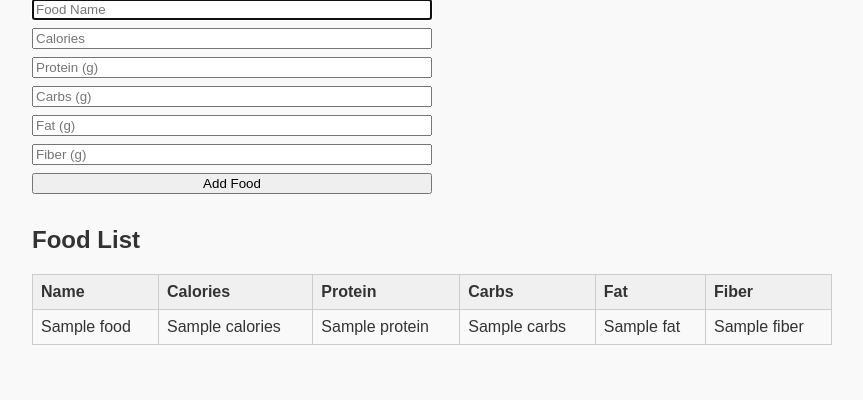
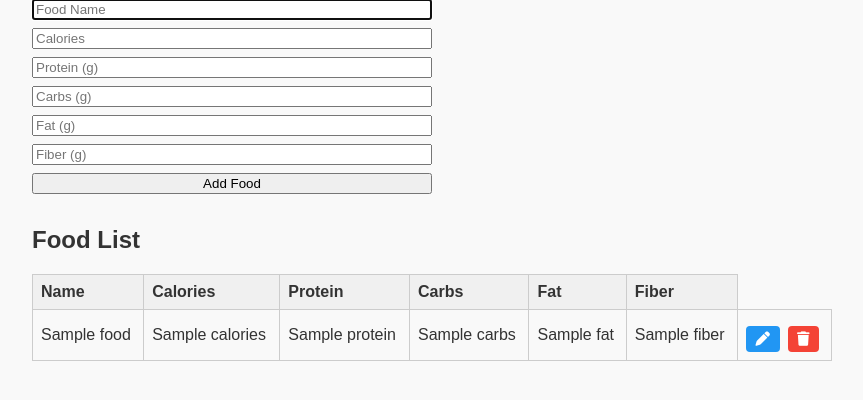
Before and after one commit to laurafigueras64/nutrition_app, a Flask app: template templates/foods.html in a window 1280 px wide. Shown: the part 214-614 px from the top of the page, without its empty margins (208-1071 px from the left). Run offline with Flask 3, Linux system fonts and the light colour scheme; the template is opened without the code that fills it: most values are stand-ins (such as "Sample title", 1, 10 or a date in 2020).

Commit message:
feat: add option to edit or delete food

```diff
--- a/app.py
+++ b/app.py
@@ -64,6 +64,40 @@ def foods():
     foods = conn.execute("SELECT * FROM foods").fetchall()
     app.logger.info("Displayed food list")
     return render_template('foods.html', foods=foods)
+
+@app.route('/foods/delete/<int:food_id>', methods=['POST'])
+def delete_food(food_id):
+    try:
+        conn = get_db()
+        conn.execute("DELETE FROM foods WHERE id = ?", (food_id,))
+        conn.commit()
+        app.logger.info(f"Deleted food ID {food_id}")
+    except Exception as e:
+        app.logger.error(f"Error deleting food ID {food_id}: {e}")
+    return redirect('/foods')
+
+@app.route('/foods/edit/<int:food_id>', methods=['GET', 'POST'])
+def edit_food(food_id):
+    conn = get_db()
+    if request.method == 'POST':
+        try:
+            name = request.form['name']
+            calories = float(request.form.get('calories', 0))
+            protein = float(request.form.get('protein', 0))
+            carbs = float(request.form.get('carbs', 0))
+            fat = float(request.form.get('fat', 0))
+            conn.execute("""
+                UPDATE foods
+                SET name = ?, calories = ?, protein = ?, carbs = ?, fat = ?
+                WHERE id = ?
+            """, (name, calories, protein, carbs, fat, food_id))
+            conn.commit()
+            app.logger.info(f"Updated food ID {food_id}")
+            return redirect('/foods')
+        except Exception as e:
+            app.logger.error(f"Error updating food: {e}")
+    food = conn.execute("SELECT * FROM foods WHERE id = ?", (food_id,)).fetchone()
+    return render_template('edit_food.html', food=food)
 
 # ----------------------
 # RECIPE MANAGEMENT
--- a/static/style.css
+++ b/static/style.css
@@ -88,3 +88,67 @@ nav a.active {
     text-decoration: underline;
     color: #2e7d32;
 }
+
+.action-buttons {
+    display: flex;
+    gap: 0.5rem;
+    margin-top: 0.5rem;
+}
+
+.btn {
+    padding: 0.3rem 0.6rem;
+    border: none;
+    border-radius: 4px;
+    font-size: 0.9rem;
+    cursor: pointer;
+    text-decoration: none;
+    display: inline-block;
+}
+
+.btn.edit {
+    background-color: #2196f3;
+    color: white;
+}
+
+.btn.delete {
+    background-color: #f44336;
+    color: white;
+}
+
+.btn.edit:hover {
+    background-color: #1976d2;
+}
+
+.btn.delete:hover {
+    background-color: #c62828;
+}
+
+.tooltip {
+    position: relative;
+    display: inline-block;
+    cursor: pointer;
+}
+
+/* The tooltip text box */
+.tooltip::after {
+    content: attr(data-tooltip);
+    position: absolute;
+    bottom: 125%; /* above the element */
+    left: 50%;
+    transform: translateX(-50%);
+    background-color: #333;
+    color: #fff;
+    padding: 4px 8px;
+    border-radius: 4px;
+    white-space: nowrap;
+    font-size: 0.75rem;
+    opacity: 0;
+    pointer-events: none;
+    transition: opacity 0.2s ease-in-out;
+    z-index: 10;
+}
+
+/* Show tooltip on hover */
+.tooltip:hover::after {
+    opacity: 1;
+}
--- a/templates/base.html
+++ b/templates/base.html
@@ -4,6 +4,7 @@
     <meta charset="UTF-8">
     <title>{% block title %}Nutrition Tracker{% endblock %}</title>
     <link rel="stylesheet" href="/static/style.css">
+    <link rel="stylesheet" href="{{ url_for('static', filename='fontawesome/css/all.min.css') }}">
 </head>
 <body>
     <header>
--- a/templates/foods.html
+++ b/templates/foods.html
@@ -30,6 +30,25 @@
             <td>{{ food.carbs }}</td>
             <td>{{ food.fat }}</td>
             <td>{{ food.fiber }}</td>
+            <td>
+                <div class="action-buttons">
+                    <!-- Edit -->
+                    <span class="tooltip" data-tooltip="Edit">
+                        <a class="btn edit" href="/foods/edit/{{ food.id }}">
+                        <i class="fas fa-pen"></i>
+                        </a>
+                    </span>
+
+                    <!-- Delete -->
+                    <span class="tooltip" data-tooltip="Delete">
+                        <form method="POST" action="/foods/delete/{{ food.id }}" onsubmit="return confirm('Are you sure?');">
+                        <button type="submit" class="btn delete">
+                            <i class="fas fa-trash"></i>
+                        </button>
+                        </form>
+                    </span>
+                </div>
+            </td>
         </tr>
         {% endfor %}
     </tbody>
```
Also changed, not shown: templates/edit_food.html (added, +16 -0 lines).
